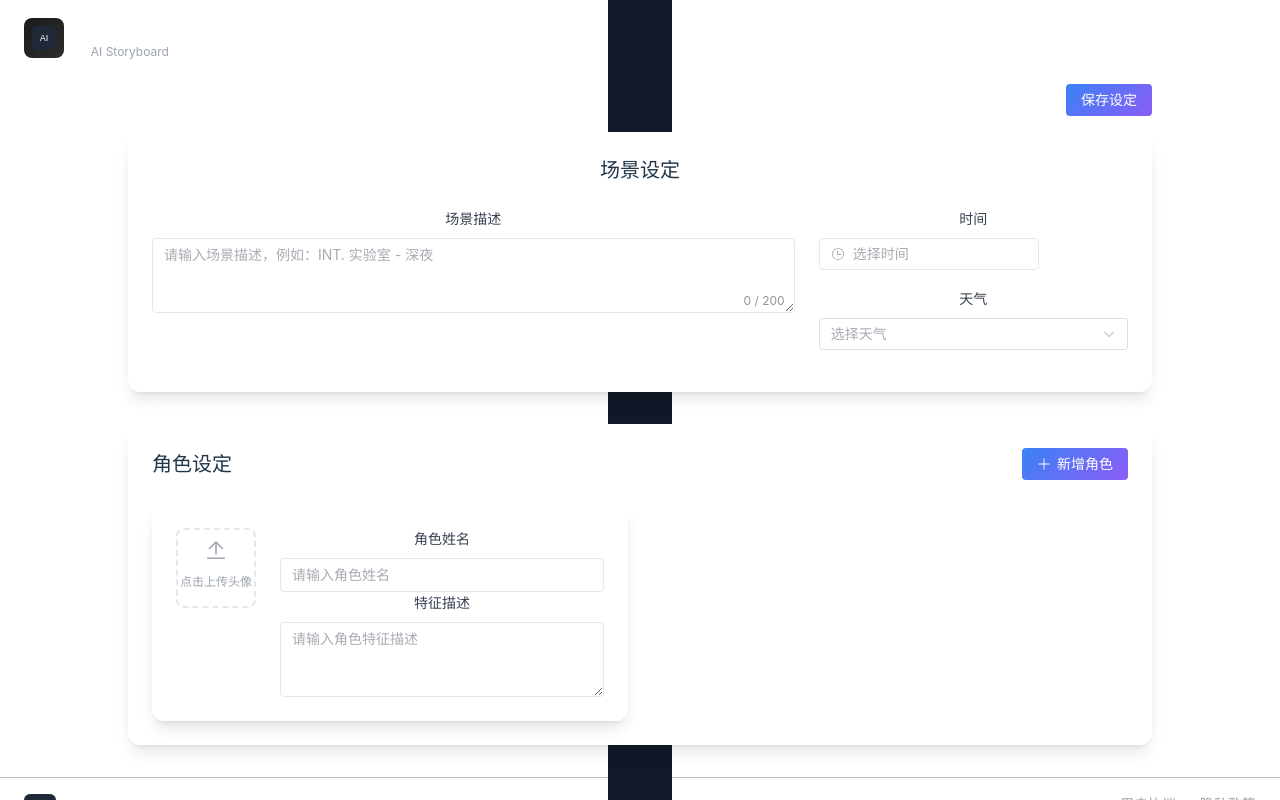
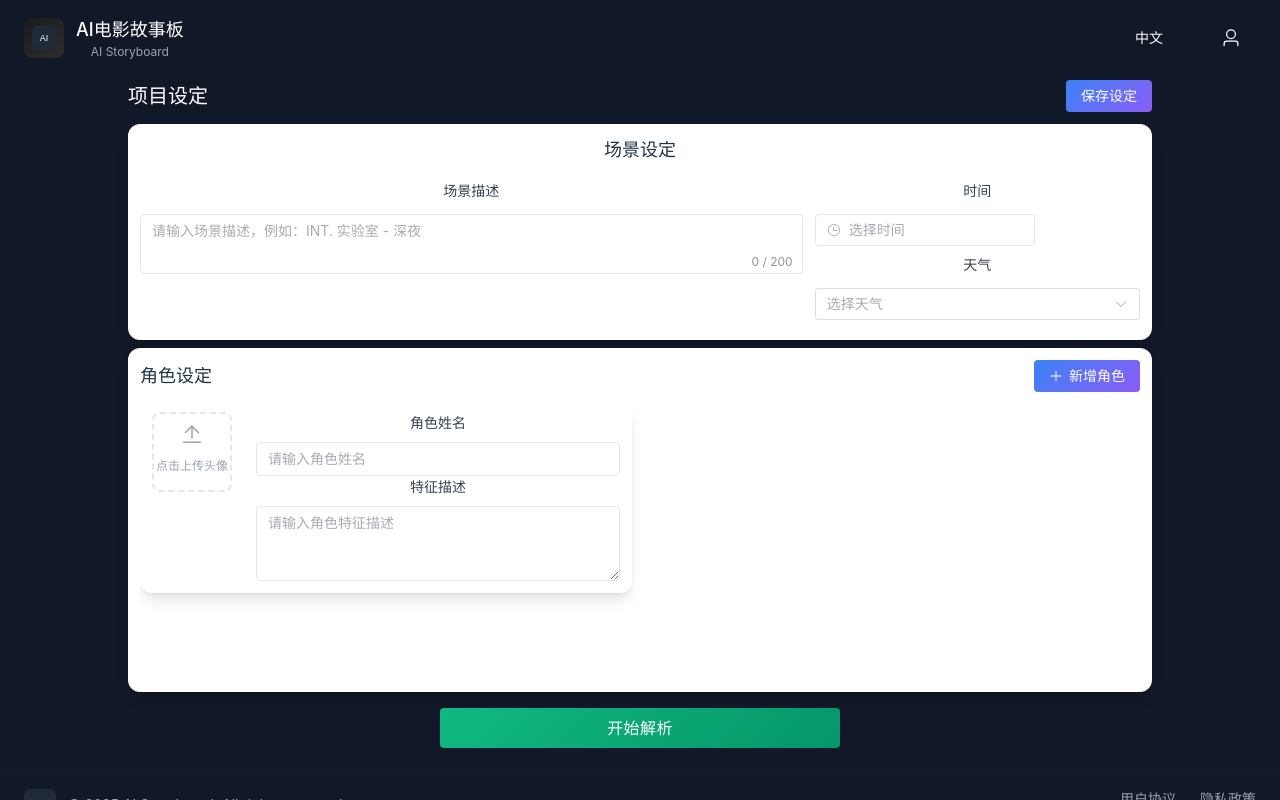
Before and after one commit to channingy/aistoryboard, a Vue app: page /project-settings in a window 1280 px wide. Built offline with nearby package versions, Linux system fonts and the light colour scheme.

Commit message:
P2:项目设定 初版优化完成

```diff
--- a/src/components/project/SceneSettings.vue
+++ b/src/components/project/SceneSettings.vue
@@ -41,28 +41,26 @@ const maxDescLength = 200
 </script>
 
 <template>
-  <div class="scene-settings bg-white rounded-xl p-6 shadow-lg">
-    <h2 class="text-xl font-semibold mb-6">场景设定</h2>
-
-    <el-form :model="sceneData" label-position="top">
-      <div class="grid grid-cols-1 md:grid-cols-3 gap-6">
+  <el-form :model="sceneData" label-position="top" class="scene-form">
+    <div class="grid grid-cols-1 md:grid-cols-3 gap-3">
       <!-- 场景描述 -->
       <div class="col-span-1 md:col-span-2">
-          <el-form-item label="场景描述">
+        <el-form-item label="场景描述" class="mb-2">
           <el-input
             v-model="sceneData.description"
             type="textarea"
             :maxlength="maxDescLength"
-              :rows="3"
+            :rows="2"
             placeholder="请输入场景描述，例如：INT. 实验室 - 深夜"
             show-word-limit
+            resize="none"
           />
         </el-form-item>
       </div>
 
       <!-- 时间和天气设定 -->
-        <div class="col-span-1">
-          <el-form-item label="时间">
+      <div class="col-span-1 space-y-2">
+        <el-form-item label="时间" class="mb-2">
           <el-time-picker
             v-model="sceneData.time"
             format="HH:mm"
@@ -71,7 +69,7 @@ const maxDescLength = 200
           />
         </el-form-item>
 
-          <el-form-item label="天气" class="mt-4">
+        <el-form-item label="天气" class="mb-0">
           <el-select
             v-model="sceneData.weather"
             placeholder="选择天气"
@@ -88,12 +86,18 @@ const maxDescLength = 200
       </div>
     </div>
   </el-form>
-  </div>
 </template>
 
 <style scoped>
-.scene-settings {
-  transition: all 0.3s ease;
+.scene-form {
+  padding: 0.5rem 0;
+}
+
+:deep(.el-form-item__label) {
+  padding: 0 0 4px 0;
+  font-size: 0.875rem;
+  color: #374151;
+  line-height: 1.2;
 }
 
 :deep(.el-input__wrapper),
@@ -107,13 +111,16 @@ const maxDescLength = 200
   border-color: #d1d5db;
 }
 
-:deep(.el-form-item__label) {
-  font-size: 0.875rem;
-  color: #374151;
-  margin-bottom: 0.5rem;
+:deep(.el-textarea__inner) {
+  resize: none;
+  min-height: 60px !important;
 }
 
-:deep(.el-form--label-top .el-form-item__label) {
-  padding: 0;
+:deep(.el-form-item) {
+  margin-bottom: 0;
+}
+
+:deep(.el-form--label-top) {
+  padding-top: 0;
 }
 </style>
--- a/src/views/ProjectSettings.vue
+++ b/src/views/ProjectSettings.vue
@@ -60,19 +60,25 @@ const saveSettings = () => {
   })
   ElMessage.success('设定已保存')
 }
+
+// 开始解析
+const startParsing = () => {
+  ElMessage.success('开始解析...')
+  // TODO: 实现解析逻辑
+}
 </script>
 
 <template>
-    <div class="fixed inset-0 w-full h-full overflow-hidden">
+  <div class="fixed inset-0 w-full h-full overflow-auto bg-gray-900">
     <!-- 头部导航 -->
     <AppHeader />
 
     <!-- 主内容区 -->
-    <main class="container mx-auto px-2 pt-2 pb-8">
-      <div class="max-w-5xl mx-auto">
+    <main class="container mx-auto px-2">
+      <div class="max-w-5xl mx-auto space-y-2">
         <!-- 页面标题 -->
-        <div class="flex justify-between items-center mb-4">
-          <h1 class="text-2xl font-bold text-white">项目设定</h1>
+        <div class="flex justify-between items-center py-1">
+          <h1 class="text-xl font-bold text-white">项目设定</h1>
           <el-button
             type="primary"
             @click="saveSettings"
@@ -82,15 +88,17 @@ const saveSettings = () => {
         </div>
 
         <!-- 场景设定 -->
+        <div class="bg-white rounded-xl p-3 shadow-lg">
+          <h2 class="text-lg font-semibold mb-2">场景设定</h2>
           <SceneSettings
             v-model="sceneSettings"
-          class="mb-8"
           />
+        </div>
 
         <!-- 角色设定 -->
-        <div class="bg-white rounded-xl p-6 shadow-lg">
-          <div class="flex justify-between items-center mb-6">
-            <h2 class="text-xl font-semibold">角色设定</h2>
+        <div class="character-container bg-white rounded-xl p-3 shadow-lg">
+          <div class="flex justify-between items-center mb-2">
+            <h2 class="text-lg font-semibold">角色设定</h2>
             <el-button
               type="primary"
               :icon="Plus"
@@ -100,8 +108,9 @@ const saveSettings = () => {
             </el-button>
           </div>
 
-          <!-- 角色卡片网格 -->
-          <div class="grid grid-cols-1 md:grid-cols-2 gap-6">
+          <!-- 角色卡片网格容器 -->
+          <div class="characters-container">
+            <div class="grid grid-cols-1 md:grid-cols-2 gap-3">
               <CharacterCard
                 v-for="(character, index) in characters"
                 :key="character.id"
@@ -112,18 +121,58 @@ const saveSettings = () => {
             </div>
           </div>
         </div>
+
+        <!-- 开始解析按钮 -->
+        <div class="flex justify-center py-2">
+          <el-button
+            type="success"
+            class="start-parsing-btn"
+            size="large"
+            @click="startParsing"
+          >
+            开始解析
+          </el-button>
+        </div>
+      </div>
     </main>
 
     <!-- 底部 -->
-    <AppFooter />
+    <AppFooter class="mt-2" />
   </div>
 </template>
 
 <style scoped>
 .container {
-  min-height: calc(100vh - 64px - 80px); /* 减去header和footer的高度 */
+  min-height: calc(100vh - 64px - 48px);
 }
 
+/* 角色卡片容器样式 */
+.characters-container {
+  height: calc(320px - 40px);
+  overflow-y: auto;
+  padding-right: 4px;
+}
+
+/* 自定义滚动条样式 */
+.characters-container::-webkit-scrollbar {
+  width: 4px;
+}
+
+.characters-container::-webkit-scrollbar-track {
+  background: #f1f1f1;
+  border-radius: 2px;
+}
+
+.characters-container::-webkit-scrollbar-thumb {
+  background: #888;
+  border-radius: 2px;
+}
+
+.characters-container::-webkit-scrollbar-thumb:hover {
+  background: #666;
+}
+
+/* 按钮样式 */
 :deep(.el-button--primary) {
   background: linear-gradient(135deg, #3B82F6 0%, #8B5CF6 100%);
   border: none;
@@ -134,4 +183,27 @@ const saveSettings = () => {
   background: linear-gradient(135deg, #2563EB 0%, #7C3AED 100%);
   transform: translateY(-1px);
 }
+
+.start-parsing-btn {
+  width: 90%;
+  max-width: 400px;
+  height: 40px;
+  font-size: 16px;
+  font-weight: 500;
+  letter-spacing: 0.025em;
+  background: linear-gradient(135deg, #10B981 0%, #059669 100%);
+  border: none;
+  transition: all 0.3s ease;
+}
+
+.start-parsing-btn:hover {
+  background: linear-gradient(135deg, #059669 0%, #047857 100%);
+  transform: translateY(-1px);
+  box-shadow: 0 4px 12px rgba(16, 185, 129, 0.2);
+}
+
+/* 调整角色卡片的内边距 */
+:deep(.character-card) {
+  padding: 12px;
+}
 </style>
--- a/src/views/ScriptInput.vue
+++ b/src/views/ScriptInput.vue
@@ -145,7 +145,7 @@ async function handleParse() {
           </el-upload>
         </div>
 
-        <!-- 解析按钮 -->
+        <!-- 创作按钮 -->
         <el-button
           class="w-full h-12 text-base mt-2 bg-green-500 hover:bg-green-600"
           type="success"
@@ -153,7 +153,7 @@ async function handleParse() {
           :disabled="isOverLimit || (!isFileMode && !scriptContent.trim())"
           @click="handleParse"
         >
-          {{ isParsing ? '解析中...' : '开始解析' }}
+          {{ isParsing ? '创作中...' : '开始创作' }}
         </el-button>
       </div>
     </main>
```
Lines whose indentation alone changed are shown as unchanged.
